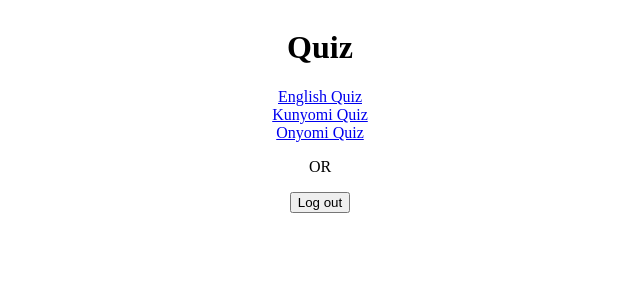
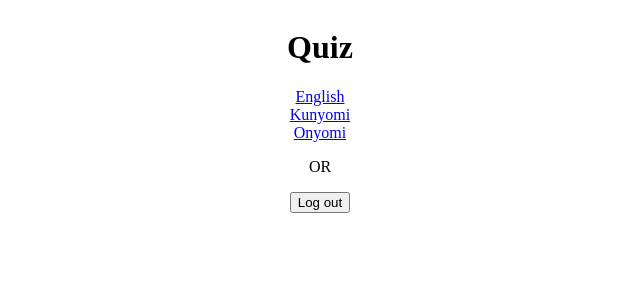
Before and after one commit to violetspecs/kanji-study, a Django app: page /quiz/ in a window 1280 px wide. Shown: the top 300 px of the page, without its empty margins (320-960 px from the left). Run offline with Django 3.2, Linux system fonts and the light colour scheme; the visitor is signed in with stand-in values (Sample User, id 1).

Commit message:
Update link text in quiz selection

```diff
--- a/quiz/templates/quiz/index.html
+++ b/quiz/templates/quiz/index.html
@@ -8,9 +8,9 @@
     <body>
         <div class="container">
             <h1>Quiz</h1>
-            <a href="{% url 'quiz:answer' %}?quiz=english">English Quiz</a>
-            <a href="{% url 'quiz:answer' %}?quiz=kunyomi">Kunyomi Quiz</a>
-            <a href="{% url 'quiz:answer' %}?quiz=onyomi">Onyomi Quiz</a>
+            <a href="{% url 'quiz:answer' %}?quiz=english">English</a>
+            <a href="{% url 'quiz:answer' %}?quiz=kunyomi">Kunyomi</a>
+            <a href="{% url 'quiz:answer' %}?quiz=onyomi">Onyomi</a>
             <p>OR</p>
             <form action="{% url 'login:logoutuser' %}" method="post">
                 {% csrf_token %}
```
